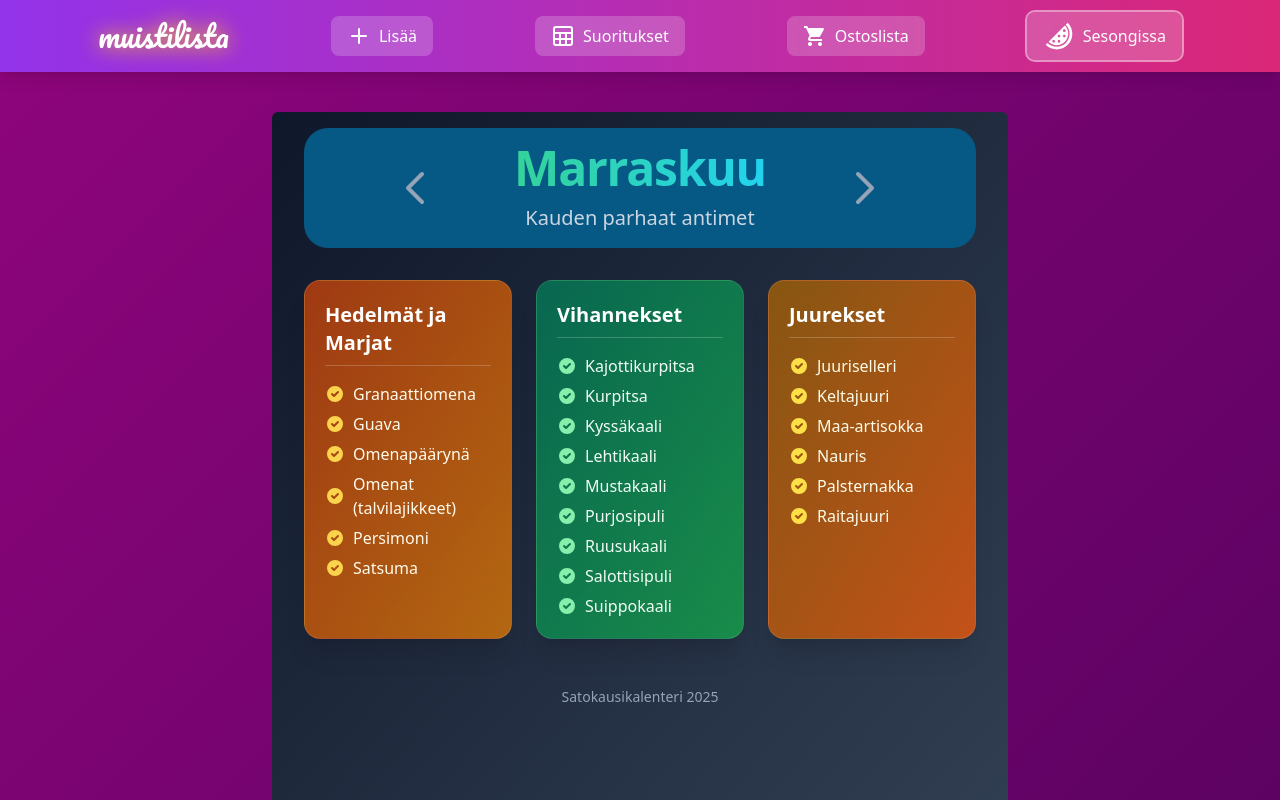
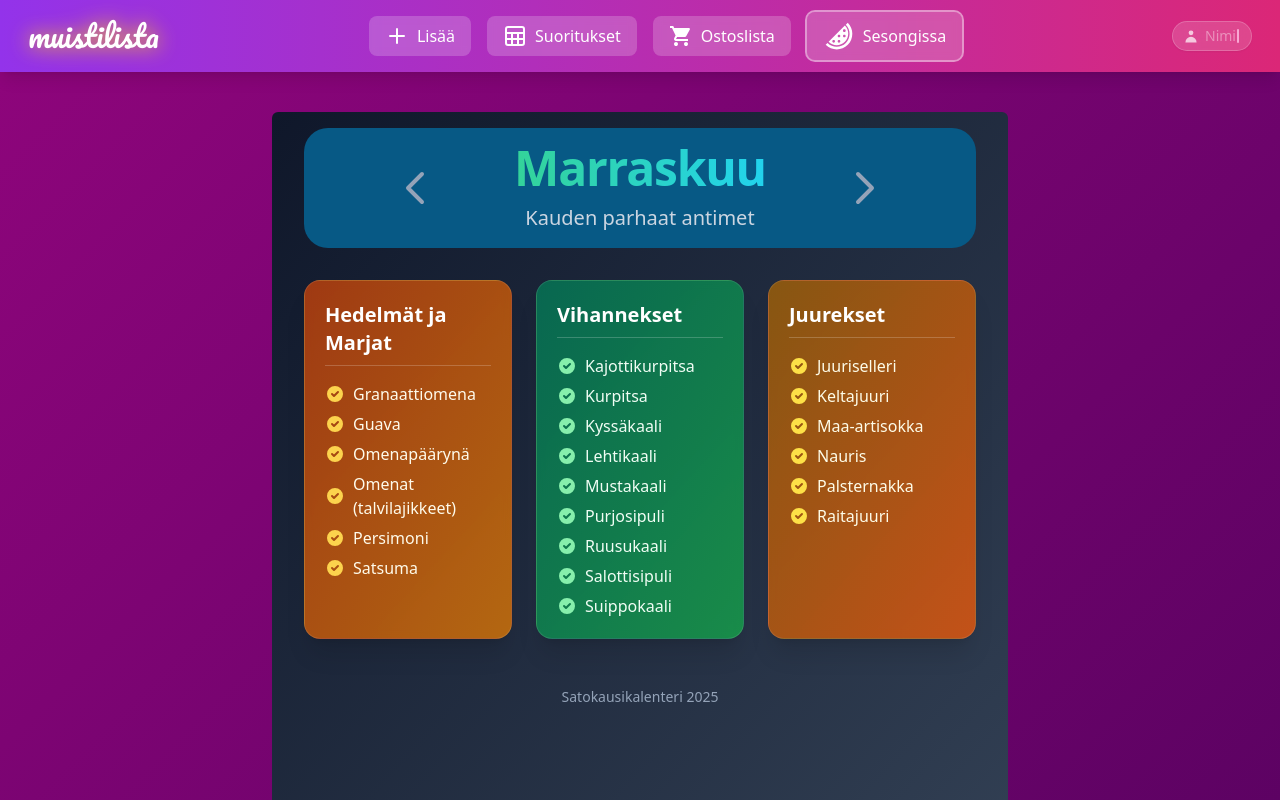
Before and after one commit to cvine001xamk/muistilista_svelte, a SvelteKit app: page /sesongissa in a window 1280 px wide. Shown: the top 800 px of the page. Built offline with nearby package versions, Linux system fonts and the light colour scheme; no server answers.

Commit message:
feat: add local user name input in upper right corner with continuous flashing cursor for suoritukset

```diff
--- a/src/components/Navigaatio.svelte
+++ b/src/components/Navigaatio.svelte
@@ -4,6 +4,7 @@
 	import ShoppingIcon from '$lib/icons/ShoppingIcon.svelte';
 	import FruitIcon from '$lib/icons/FruitIcon.svelte';
 	import BellIcon from '$lib/icons/BellIcon.svelte';
+	import UserNameInput from './UserNameInput.svelte';
 	import { page } from '$app/stores';
 
 	import { globalState } from '$lib/state.svelte';
@@ -14,10 +15,11 @@
 
 <!-- Desktop Navigation (Top) -->
 <div class="hidden bg-gradient-to-r from-purple-600 to-pink-600 p-3 shadow-lg md:block">
-	<div class="flex flex-row items-center justify-evenly gap-4">
-		<a href="/">
+	<div class="relative mx-auto flex max-w-7xl flex-row items-center justify-between gap-4 px-4">
+		<a href="/" class="flex-shrink-0">
 			<h1 class="neon text-3xl">muistilista</h1>
 		</a>
+		<div class="flex flex-grow flex-row items-center justify-center gap-3 lg:gap-4">
 			<a
 				href="/lisaa"
 				class="btn btn-primary flex items-center gap-2 rounded-lg bg-white/20 px-4 py-2 backdrop-blur-sm transition-all hover:bg-white/30 {currentPath === '/lisaa' ? 'ring-2 ring-white/50' : ''}"
@@ -62,12 +64,18 @@
 				</button>
 			{/if}
 		</div>
+
+		<!-- Upper right corner: User name input -->
+		<div class="flex-shrink-0">
+			<UserNameInput />
+		</div>
+	</div>
 </div>
 
 <!-- Mobile Top Bar (Logo) -->
-<div class="fixed top-0 left-0 right-0 z-50 bg-gradient-to-r from-purple-600 to-pink-600 p-3 shadow-lg md:hidden">
-	<div class="flex flex-row items-center justify-between px-4">
-		<div class="w-8">
+<div class="fixed top-0 left-0 right-0 z-50 bg-gradient-to-r from-purple-600 to-pink-600 p-2.5 shadow-lg md:hidden">
+	<div class="flex flex-row items-center justify-between px-3">
+		<div class="w-8 flex-shrink-0">
 			<!-- Spacer to center logo -->
 			{#if globalState.notificationPermission === 'default'}
 				<button
@@ -79,10 +87,12 @@
 				</button>
 			{/if}
 		</div>
-		<a href="/">
+		<a href="/" class="flex-shrink-0">
 			<h1 class="neon text-2xl">muistilista</h1>
 		</a>
-		<div class="w-8"></div>
+		<div class="flex-shrink-0">
+			<UserNameInput />
+		</div>
 	</div>
 </div>
 
--- /dev/null
+++ b/src/components/UserNameInput.svelte
@@ -0,0 +1,72 @@
+<script lang="ts">
+	import { userState } from '$lib/user.svelte';
+
+	function handleInput(e: Event) {
+		const target = e.target as HTMLInputElement;
+		// Keep first name: trim leading spaces, take first token, max 15 chars
+		const firstWord = target.value.trimStart().split(' ')[0] || '';
+		userState.setName(firstWord.slice(0, 15));
+	}
+</script>
+
+<label
+	class="group relative inline-flex items-center rounded-full bg-white/15 px-2.5 py-1 text-xs sm:text-sm text-white backdrop-blur-md border border-white/20 transition-all hover:bg-white/20 focus-within:bg-white/25 focus-within:border-pink-300/70 focus-within:ring-2 focus-within:ring-pink-400/40 shadow-sm cursor-text max-w-[130px] sm:max-w-[160px]"
+	title={userState.name ? `Suorittaja: ${userState.name}` : 'Aseta etunimesi suorituksia varten'}
+>
+	<!-- User avatar icon -->
+	<svg
+		class="size-3.5 sm:size-4 text-white/70 mr-1.5 flex-shrink-0 transition-colors group-hover:text-white"
+		viewBox="0 0 20 20"
+		fill="currentColor"
+		aria-hidden="true"
+	>
+		<path
+			fill-rule="evenodd"
+			d="M10 9a3 3 0 100-6 3 3 0 000 6zm-7 9a7 7 0 1114 0H3z"
+			clip-rule="evenodd"
+		/>
+	</svg>
+
+	<!-- Auto-sizing text container with flashing cursor -->
+	<div class="relative inline-flex items-center min-w-[36px] max-w-[80px] sm:max-w-[105px]">
+		<!-- Hidden measuring span matching the font and size -->
+		<span class="invisible whitespace-pre font-medium select-none text-xs sm:text-sm truncate">
+			{userState.name || 'Nimi'}
+		</span>
+
+		<!-- Actual input -->
+		<input
+			type="text"
+			value={userState.name}
+			oninput={handleInput}
+			placeholder="Nimi"
+			maxlength="15"
+			class="absolute inset-0 w-full bg-transparent font-medium text-white placeholder-white/40 focus:outline-none text-xs sm:text-sm"
+			style="caret-color: transparent;"
+			aria-label="Käyttäjän etunimi"
+		/>
+
+		<!-- Flashing cursor pointer (always visible and flashing) -->
+		<span
+			class="pointer-events-none inline-block w-[2px] h-3 sm:h-3.5 bg-pink-300 ml-[1px] rounded-full animate-cursor-blink flex-shrink-0"
+			aria-hidden="true"
+		></span>
+	</div>
+</label>
+
+<style>
+	@keyframes cursorBlink {
+		0%,
+		49% {
+			opacity: 1;
+		}
+		50%,
+		100% {
+			opacity: 0;
+		}
+	}
+
+	.animate-cursor-blink {
+		animation: cursorBlink 0.85s infinite;
+	}
+</style>
--- a/src/lib/state.svelte.ts
+++ b/src/lib/state.svelte.ts
@@ -16,6 +16,7 @@ import { laskeJaljellaOlevaAika } from '$lib';
 import { db } from '$lib/db';
 import { enqueueMutation, getPendingMutationIds, onSyncComplete } from '$lib/syncQueue';
 import { connectivity } from '$lib/connectivity.svelte';
+import { userState } from '$lib/user.svelte';
 import type { RealtimeChannel } from '@supabase/supabase-js';
 
 class GlobalState {
@@ -223,10 +224,12 @@ class GlobalState {
 		const currentEnriched = this.tehtavat.find((t) => t.id === tehtava.id);
 		const previousEdellinenSuoritus = currentEnriched?.edellinenSuoritus ?? null;
 
+		const suorittaja = userState.name.trim() || 'Tuntematon';
+
 		const suoritusData = {
 			tehtava_id: tehtava.id,
 			suoritettu: now,
-			suorittaja: 'Tuntematon',
+			suorittaja,
 			tehtava_nimi: tehtava.nimi
 		};
 
--- /dev/null
+++ b/src/lib/user.svelte.ts
@@ -0,0 +1,33 @@
+/**
+ * user.svelte.ts — Local user profile state.
+ *
+ * Stores the user's first name locally in localStorage on this device only.
+ * This name is used as the 'suorittaja' when marking tasks as completed.
+ */
+
+const USER_NAME_KEY = 'muistilista_user_name';
+
+class UserState {
+	name = $state('');
+
+	constructor() {
+		if (typeof window !== 'undefined') {
+			try {
+				this.name = localStorage.getItem(USER_NAME_KEY) || '';
+			} catch {
+				this.name = '';
+			}
+		}
+	}
+
+	setName(newName: string) {
+		this.name = newName;
+		if (typeof window !== 'undefined') {
+			try {
+				localStorage.setItem(USER_NAME_KEY, newName);
+			} catch {}
+		}
+	}
+}
+
+export const userState = new UserState();
```
Also changed, not shown: 1 other file (tests, documents, lock files or other folders). Lines whose indentation alone changed are shown as unchanged.
